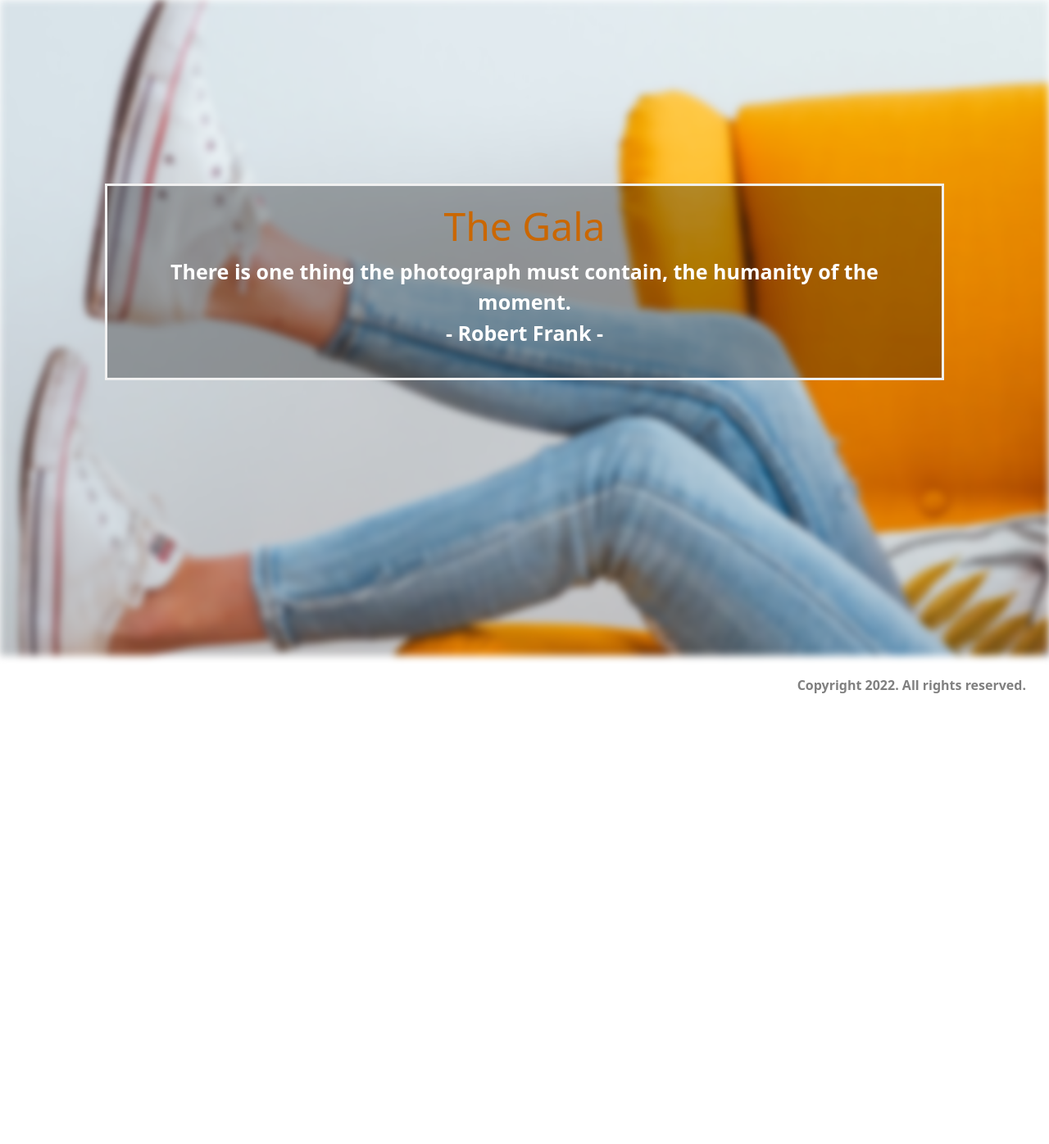
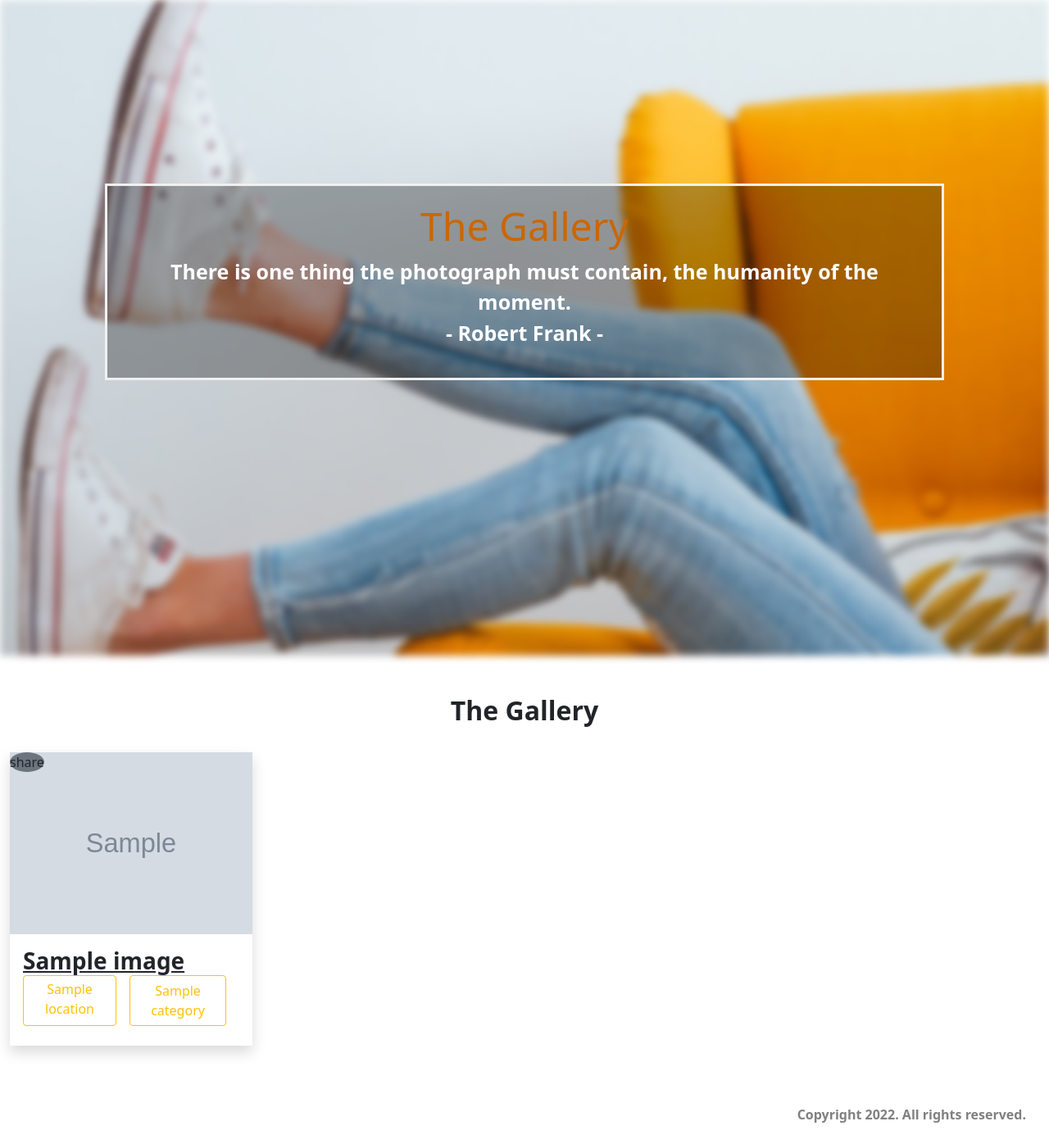
Before and after one commit to mwikalikyalo/photo-django, a Django app: template image/templates/index.html in a window 1280 px wide. Shown: the part 56-1452 px from the top of the page at 82% size. Before the commit the page ends 902 px from the top, so only its background shows below. Run offline with Django 4.2, Linux system fonts and the light colour scheme; the template is opened without the code that fills it: most values are stand-ins (such as "Sample title", 1, 10 or a date in 2020); grey boxes marked "Sample" are stand-in pictures; some libraries are stand-ins or nearby versions.

Commit message:
Add the gallery display section

```diff
--- a/image/templates/display.html
+++ b/image/templates/display.html
@@ -0,0 +1,45 @@
+{% load static %}
+<div class="modal fade" id="image-modal-{{image.id}}" tabindex="-1" aria-labelledby="exampleModalLabel" aria-hidden="true">
+    <div class="modal-dialog modal-lg">
+        <div class="modal-content">
+            <div class="modal-header border-0">
+                <button type="button" class="btn-close" data-bs-dismiss="modal" aria-label="Close"></button>
+            </div>
+            <div class="modal-body px-3">
+                <div class="image-details">
+                    <img src="{{ image.image.url }}" alt="" class="img-fluid w-100">
+                    <div class="details pt-3 pb-4">
+                        <div class="row">
+                            <div class="col-md-8">
+                                <h2 class="fw-bold fs-3">
+                                    {{ image.image_name }}
+                                </h2>
+                            </div>
+                            <div class="col-md-4">
+                                <div class="d-flex">
+                                    <a href="#" class="btn btn-outline-warning px-3 py-1 text-sm me-3">
+                                        {{ image.location }}
+                                    </a>
+                                    <a href="#" class="btn btn-outline-warning px-3 py-1 text-sm me-3">
+                                        {{ image.category }}
+                                    </a>
+                                </div>
+                            </div>
+                        </div>
+                        <p class="text-muted pt-3 pb-0">
+                            {{ image.image_description }}
+                        </p>
+                        <div data-url="{{ image.image.url }}"
+                            class="share bg-secondary rounded-circle d-flex justify-content-center align-items-center">
+                            <span class="material-icons">share</span>
+                        </div>
+                    </div>
+                </div>
+            </div>
+            <div class="modal-footer border-0">
+                <button type="button" class="btn btn-default border border-dark px-4"
+                    data-bs-dismiss="modal">Close</button>
+            </div>
+        </div>
+    </div>
+</div>
--- a/image/templates/image.html
+++ b/image/templates/image.html
@@ -1,45 +1,26 @@
-{% load static %}
-<div class="modal fade" id="image-modal-{{image.id}}" tabindex="-1" aria-labelledby="exampleModalLabel" aria-hidden="true">
-    <div class="modal-dialog modal-lg">
-        <div class="modal-content">
-            <div class="modal-header border-0">
-                <button type="button" class="btn-close" data-bs-dismiss="modal" aria-label="Close"></button>
+{% load cloudinary %}
+<div class="gallery-card shadow">
+    <div class="gallery-image position-relative">
+        <div data-url="{{ image.image.url }}" data-bs-toggle="tooltip" tabindex="0" data-bs-placement="top" title="Copy image url"
+            class="share bg-secondary rounded-circle position-absolute d-flex justify-content-center align-items-center">
+            <span class="material-icons">share</span>
         </div>
-            <div class="modal-body px-3">
-                <div class="image-details">
-                    <img src="{{ image.image.url }}" alt="" class="img-fluid w-100">
-                    <div class="details pt-3 pb-4">
-                        <div class="row">
-                            <div class="col-md-8">
-                                <h2 class="fw-bold fs-3">
+        <img src="{{ image.image_url }}" alt=""
+            class="img-fluid" data-bs-toggle="modal" data-bs-target="#image-modal-{{image.id}}">
+    </div>
+    <div class="details p-3 pb-4">
+        <a href="#" class="fw-bold fs-3 h2 text-dark" data-bs-toggle="modal" data-bs-target="#image-modal-{{image.id}}">
             {{ image.image_name }}
-                                </h2>
-                            </div>
-                            <div class="col-md-4">
+        </a>
+
         <div class="d-flex">
-                                    <a href="#" class="btn btn-outline-warning px-3 py-1 text-sm me-3">
+            <a href="#" class="btn btn-outline-warning px-3 py-1 text-sm me-3 btn-xs">
                 {{ image.location }}
             </a>
-                                    <a href="#" class="btn btn-outline-warning px-3 py-1 text-sm me-3">
-                                        {{ image.category }}
+            <a href="#" class="btn btn-outline-warning px-3 text-sm me-3">
+                {{image.category}}
             </a>
         </div>
     </div>
 </div>
-                        <p class="text-muted pt-3 pb-0">
-                            {{ image.image_description }}
-                        </p>
-                        <div data-url="{{ image.image.url }}"
-                            class="share bg-secondary rounded-circle d-flex justify-content-center align-items-center">
-                            <span class="material-icons">share</span>
-                        </div>
-                    </div>
-                </div>
-            </div>
-            <div class="modal-footer border-0">
-                <button type="button" class="btn btn-default border border-dark px-4"
-                    data-bs-dismiss="modal">Close</button>
-            </div>
-        </div>
-    </div>
-</div>
+{% include 'display.html' %}
--- a/image/templates/index.html
+++ b/image/templates/index.html
@@ -9,10 +9,23 @@
 <body>
 <div class="bg-image"></div>
   <div class="bg-text">
-    <h2 style="font-size: 3em; color: #ca6702;">The Gala</h2>
+    <h2 style="font-size: 3em; color: #ca6702;">The Gallery</h2>
     <p style="font-size: 25px; color: white; font-weight: 600;">There is one thing the photograph must contain, the humanity of the moment.<br>
       - Robert Frank -</p>
   </div>
+  <section class="py-5 gallery-section container-fluid" id="gallery-section">
+    <h2 class="fw-bold text-center">The Gallery</h2>
+    <div class="row pt-4">
+        {% for image in images %}
+        <div class="col-sm-6 col-xl-3 col-lg-4">
+            {% include 'image.html' %}
+        </div>
+        {% endfor %}
+        {% if images.number == 0 %}
+        <p class="text-center pt-4">No images yet</p>
+        {% endif %}
+    </div>
+</section>
 </body>
 
 {% endblock %}
```
Lines whose indentation alone changed are shown as unchanged.
